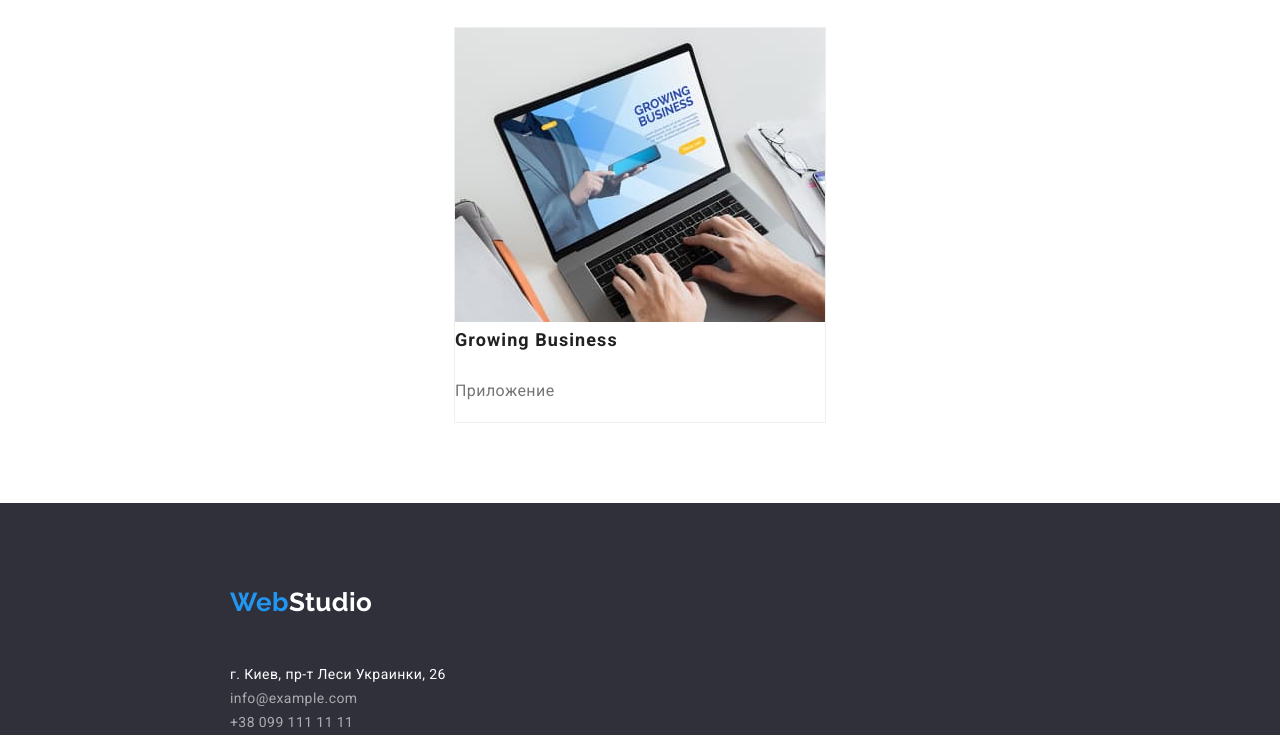
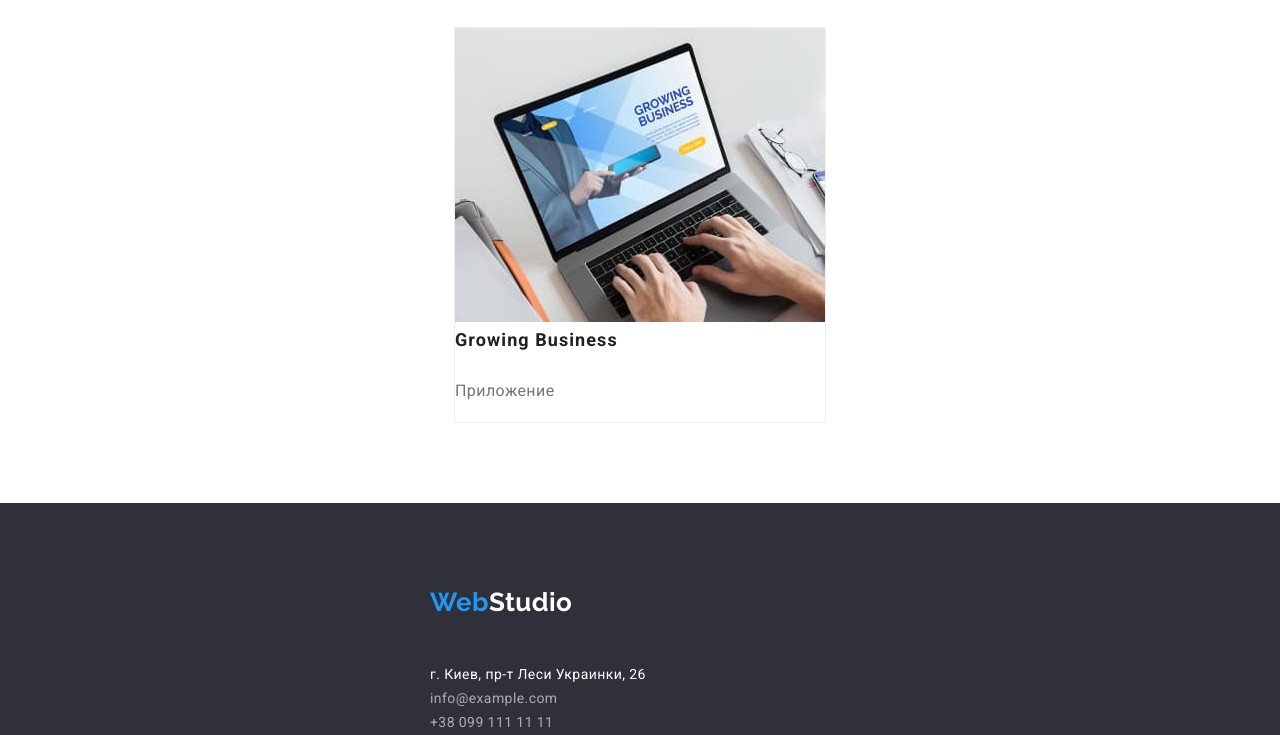
Before and after one commit to Yana1112pstr/goit-markup-hw-03, a plain HTML site: page portfolio.html in a window 1280 px wide. Shown: the part 1986-2721 px from the top of the page. Drawn offline with nearby package versions, Linux system fonts and the light colour scheme.

Commit message:
goit-markup-hw-03

```diff
--- a/css/styles.css
+++ b/css/styles.css
@@ -64,8 +64,8 @@ img {
 
 .container {
     width: 1600px;
-    padding-right: 15px;
-    padding-left: 15px;
+    padding-right: 215px;
+    padding-left: 215px;
     margin-left: auto;
     margin-right: auto;
 }
@@ -339,5 +339,5 @@ img {
 .contacts-link {
     color: rgba(255, 255, 255, 0.6);
     text-decoration: none;
-    margin-bottom: 9px;
+    margin-top: 9px;
 }
```
